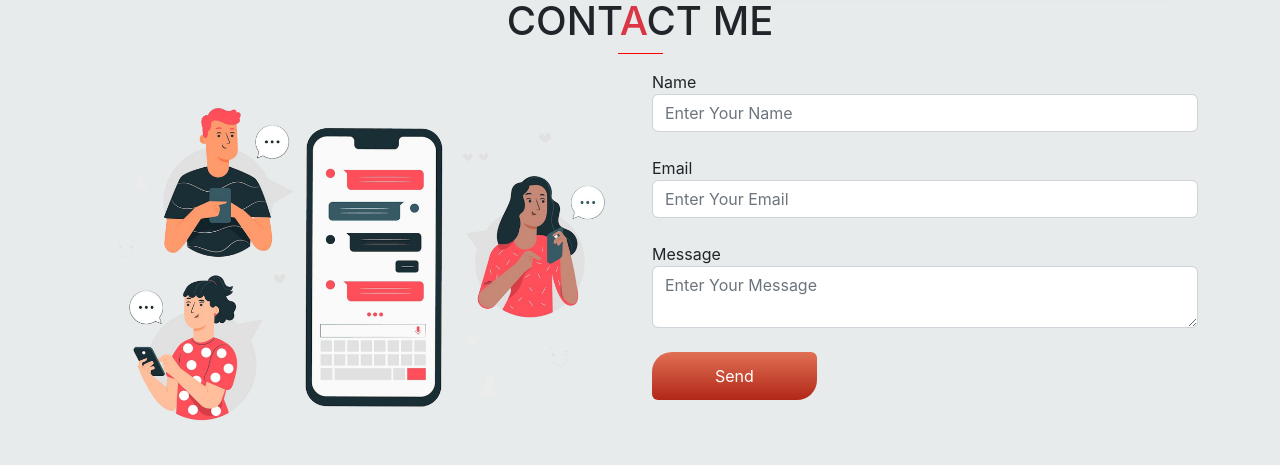
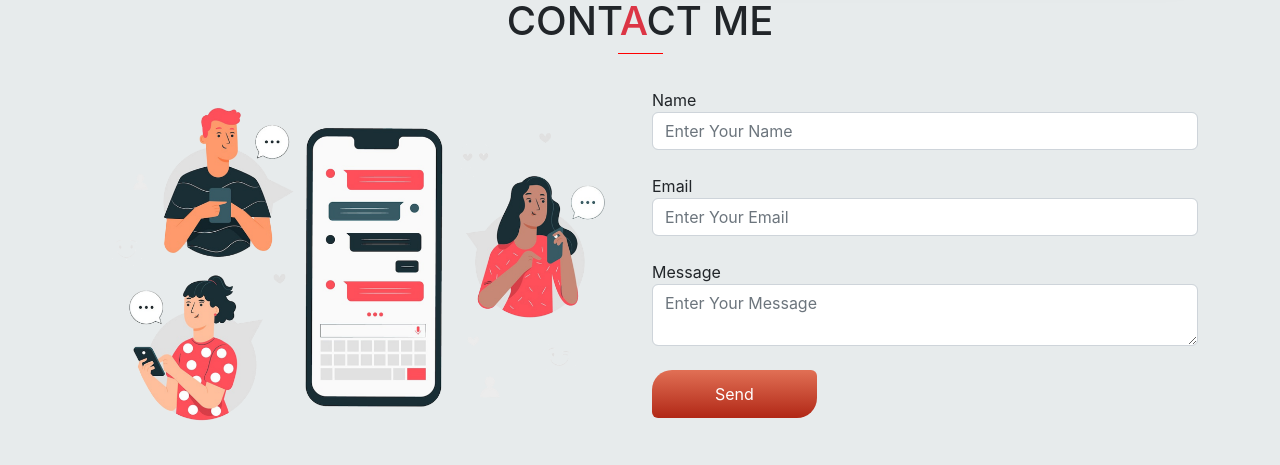
Before and after one commit to iqbalhossainraju/react-portfolio, a React (Create React App) app: page / in a window 1280 px wide. Shown: the part 1671-2136 px from the top of the page. Built offline with nearby package versions, Linux system fonts and the light colour scheme.

Commit message:
contacts updates

```diff
--- a/src/Pages/Home/ContactMe/ContactMe.css
+++ b/src/Pages/Home/ContactMe/ContactMe.css
@@ -1,3 +1,7 @@
+.contacts {
+    align-items: center;
+}
+
 .contactMe {
     color: #fff;
     border: none;
--- a/src/Pages/Home/ContactMe/ContactMe.js
+++ b/src/Pages/Home/ContactMe/ContactMe.js
@@ -21,12 +21,12 @@ const ContactMe = () => {
     return (
         <div>
             <div className="container">
-                <div className="section-title  mt-5">
+                <div className="section-title mt-5">
                     <h1>CONT<span className="text-danger">A</span>CT ME</h1>
                     <p className="undermark"></p>
                 </div>
 
-                <div className="row">
+                <div className="row contacts">
                     <div className="col-md-6 col-12">
                         <img className="img-fluid" src={contactImage} alt="contactImage" />
                     </div>
```
